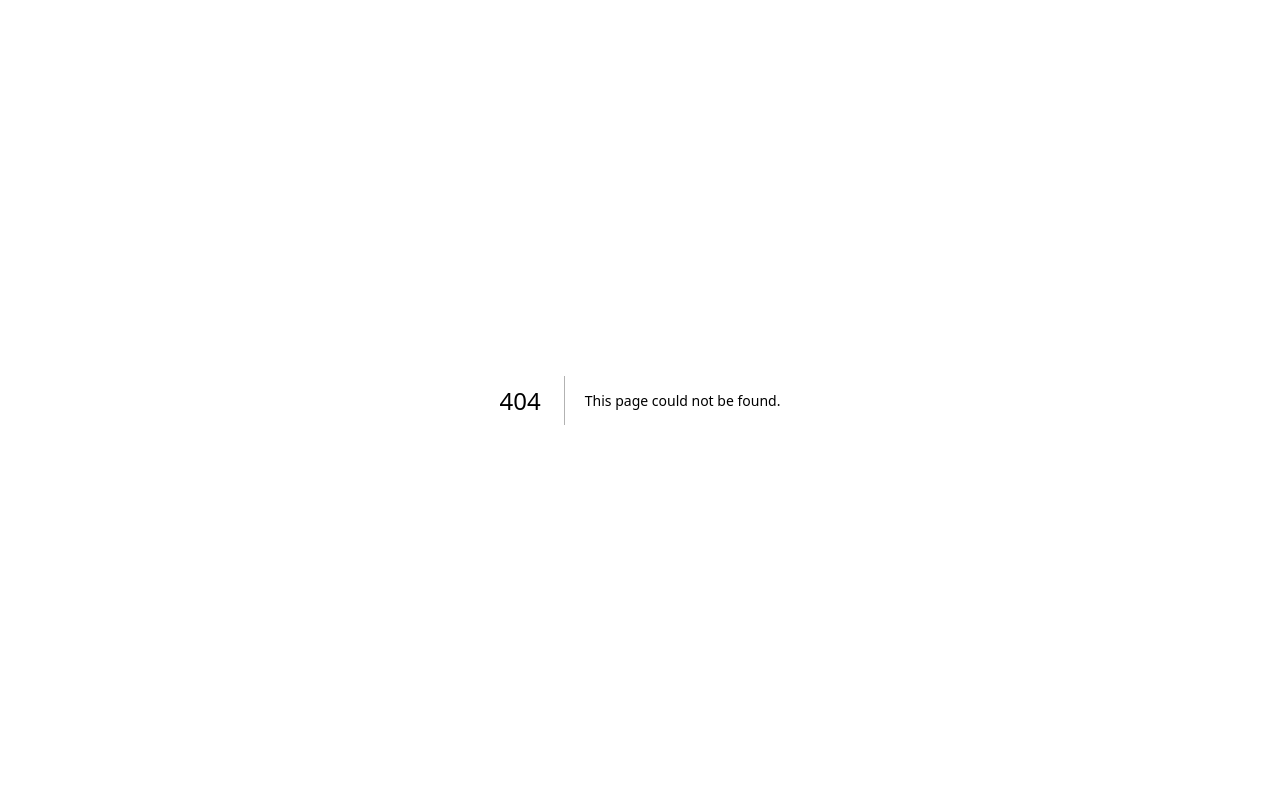
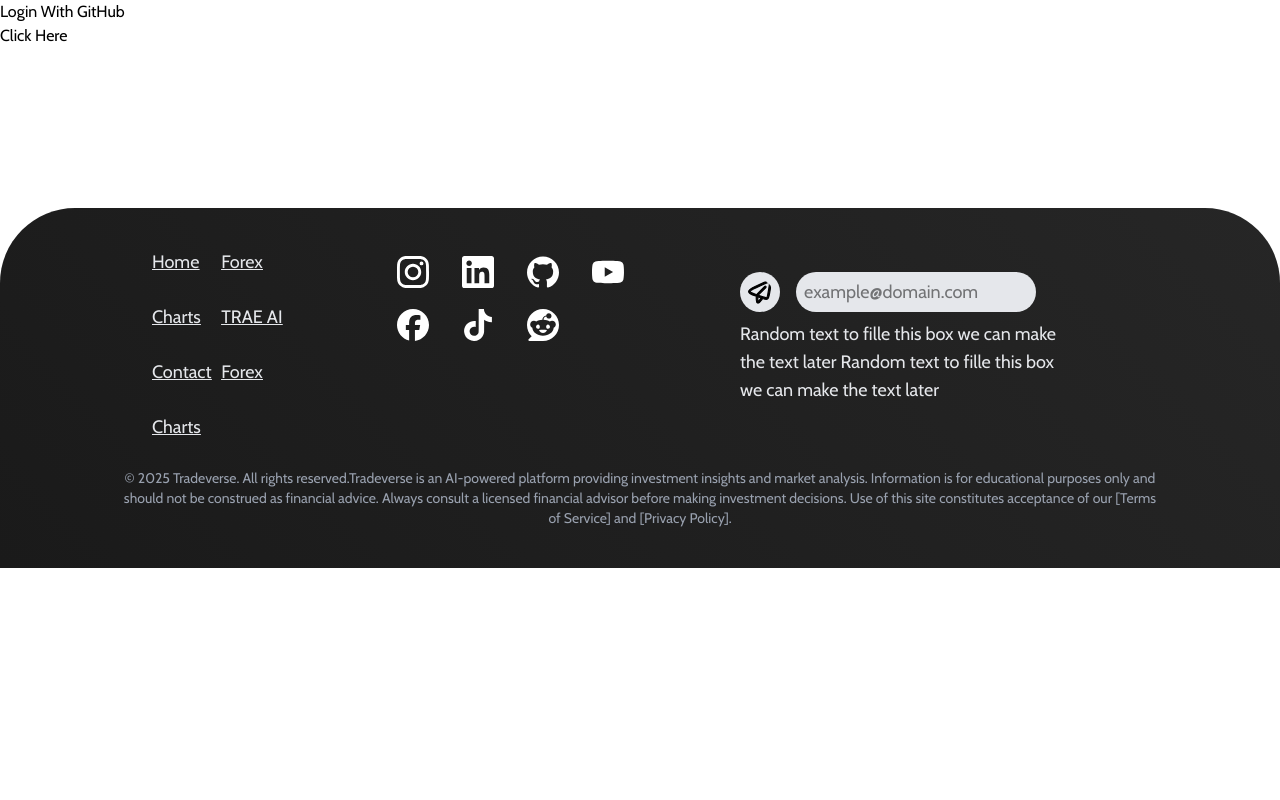
Before and after one commit to Hani-Mahdi/tradeverse-mvp, a Next.js app: page /login in a window 1280 px wide. Before the commit this address had no page. Shown: the top 800 px of the page. Built offline with nearby package versions, Linux system fonts and the light colour scheme.

Commit message:
next auth setup

```diff
--- /dev/null
+++ b/actions/auth.ts
@@ -0,0 +1,9 @@
+import { signIn, signOut } from "@/auth"
+
+export const login = async () =>{
+    await signIn("github", {redirectTo: "/"})
+}
+
+export const logout = async () =>{
+    await signOut ({redirectTo: "/"})
+}
--- /dev/null
+++ b/app/api/auth/[...nextauth]/route.ts
@@ -0,0 +1,3 @@
+import { handlers } from "@/auth";
+
+export const { GET, POST } = handlers;
--- a/app/components/Hero.tsx
+++ b/app/components/Hero.tsx
@@ -1,5 +1,6 @@
 import React from 'react'
 import NavBar from './NavBar'
+import Link from 'next/link'
 
 const Hero = () => {
   return (
@@ -22,12 +23,16 @@ const Hero = () => {
                 <div className='w-full sm:h-1/3 h-1/4 flex flex-row items-center sm:mt-7 lg:mt-0 justify-center'>
                 {/* Buttons */}
 
+                <Link href="/login">
                 <button className='ease-in duration-75 hover:bg-white hover:border-black hover:text-black h-10 sm:h-13 w-26 sm:w-36 bg-black text-white text-lg sm:text-2xl border-2 border-white mr-4'>
                     JOIN NOW
                 </button>
+                </Link>
+                <Link href="/login">
                 <button className='ease-in duration-75 hover:bg-black hover:border-white hover:text-white h-10 sm:h-13 w-26 sm:w-36 bg-white text-black text-lg sm:text-2xl border-2 border-black ml-4'>
                     JOIN NOW
                 </button>
+                </Link>
 
                 </div>
             </div>
--- /dev/null
+++ b/app/components/Login.tsx
@@ -0,0 +1,16 @@
+"use client"
+import React from 'react'
+import { login } from '@/lib/actions/auth'
+
+function Login(){
+  return (
+    <div>
+        <h1>Login With GitHub</h1>
+        <button onClick={()=>{login()}}>
+            Click Here
+        </button>
+     </div>
+  )
+}
+
+export default Login
--- /dev/null
+++ b/app/lib/actions/auth.ts
@@ -0,0 +1,11 @@
+"use server";
+
+import { signIn, signOut } from "@/auth";
+
+export const login = async () => {
+  await signIn("github", { redirectTo: "/" });
+};
+
+export const logout = async () => {
+  await signOut({ redirectTo: "/" });
+};
--- /dev/null
+++ b/app/login/page.tsx
@@ -0,0 +1,9 @@
+import Login from '../components/Login'
+
+export default function Home() {
+  return (
+    <>
+    <Login/>
+    </>
+  );
+}
--- /dev/null
+++ b/auth.ts
@@ -0,0 +1,8 @@
+import NextAuth from 'next-auth'
+import GitHub from 'next-auth/providers/github'
+
+export const {auth, handlers, signIn, signOut} = NextAuth(
+    {
+        providers: [GitHub],
+    }
+);
--- /dev/null
+++ b/lib/actions/auth.ts
@@ -0,0 +1,9 @@
+import {signIn, signOut} from "@/auth"
+
+export const login = async () =>{
+    await signIn("github", {redirectTo: "/"})
+}
+
+export const logout = async () =>{
+    await signOut ({redirectTo: "/"})
+}
--- a/package.json
+++ b/package.json
@@ -13,6 +13,7 @@
     "framer-motion": "^12.23.12",
     "he": "^1.2.0",
     "next": "15.4.5",
+    "next-auth": "^5.0.0-beta.29",
     "react": "19.1.0",
     "react-dom": "19.1.0",
     "react-fast-marquee": "^1.6.5",
```
Also changed, not shown: 1 other file (tests, documents, lock files or other folders).
